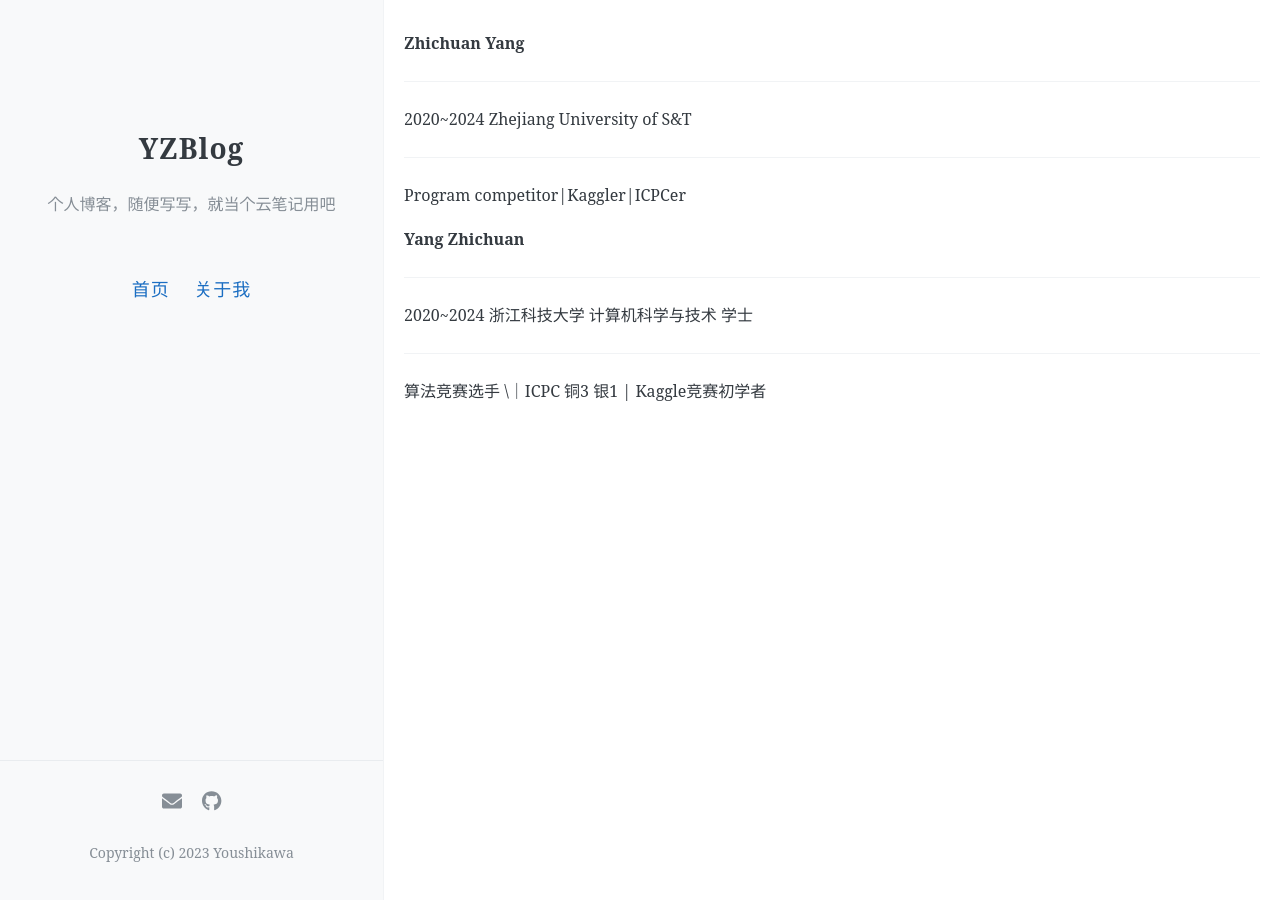
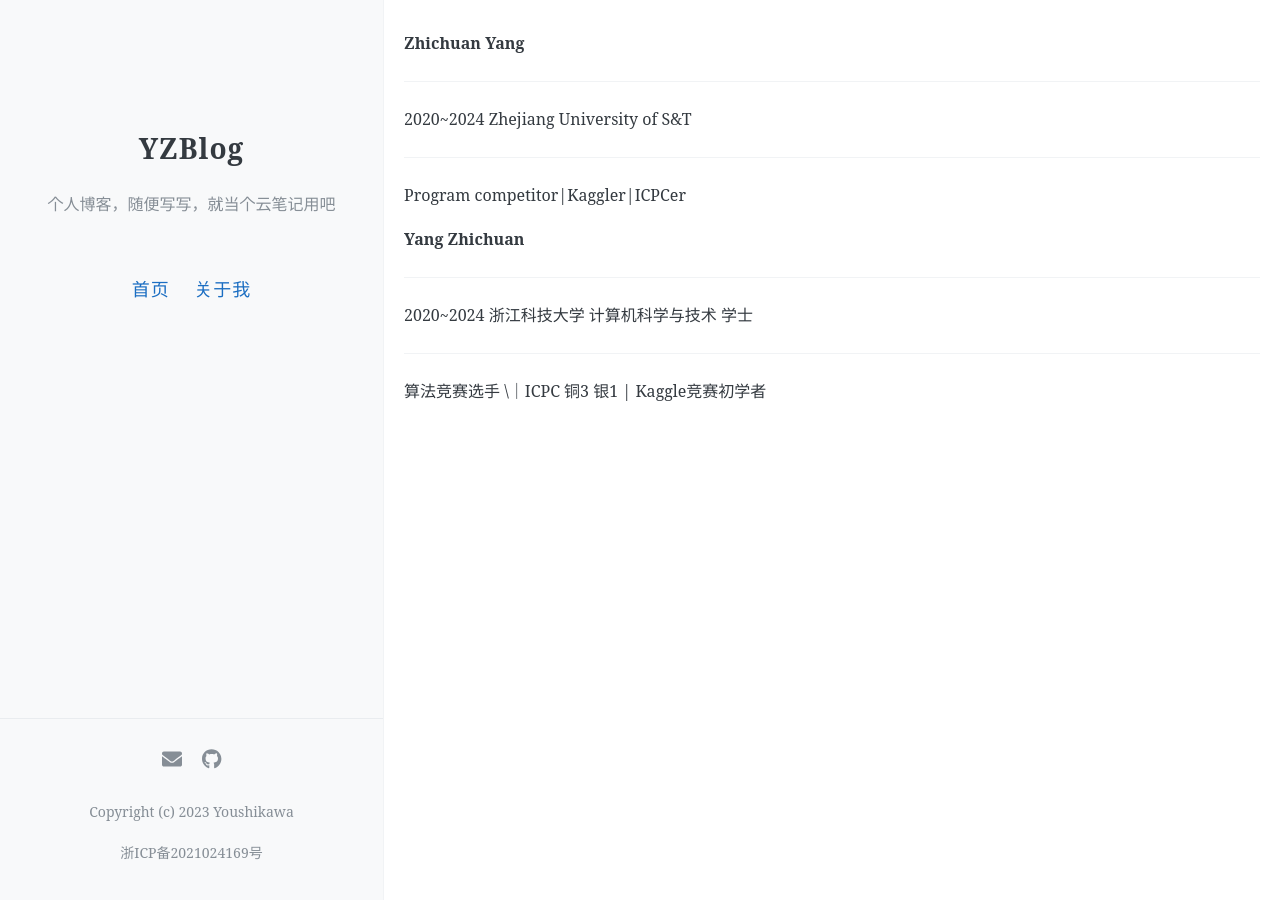
Before and after one commit to Youshikawa/YZ-sBlog, a Jekyll site: the page built from about.md, in a window 1280 px wide. Built offline with Jekyll 4.4.1, drawn with Linux system fonts in a browser that asks for light colours; our own code applies the rules of GitHub Pages for plain Markdown files; comment, search, counter and statistics services are not loaded.

Commit message:
version2

```diff
--- a/_includes/footer.html
+++ b/_includes/footer.html
@@ -2,4 +2,5 @@
 
 {% if site.footer-text %}
 <p>{{ site.footer-text }}</p>
+<p url = "https://beian.miit.gov.cn/#/Integrated/index">浙ICP备2021024169号</p>
 {% endif %}
```
